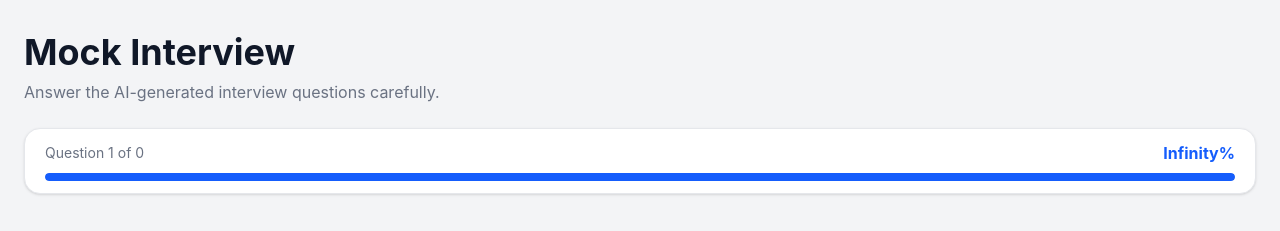
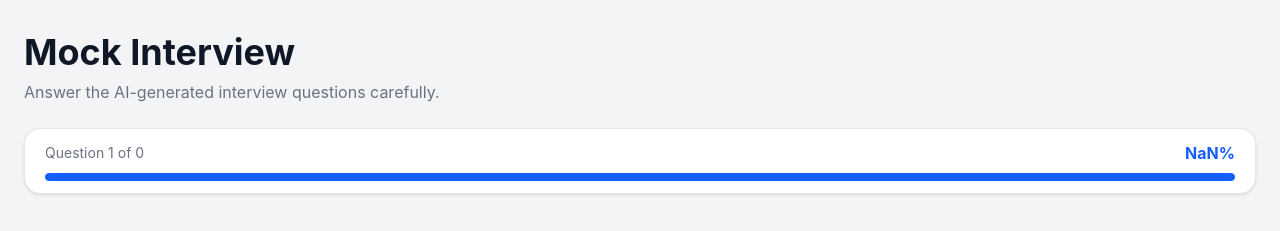
Before and after one commit to jitendrabisht147/PrepWise-AI, a React app in the folder Frontend/: page /mockinterview in a window 1280 px wide. Shown: the top 231 px of the page. Built offline with nearby package versions, Linux system fonts and the light colour scheme; the HTML template or start-up script is replaced by a standard one.

Commit message:
progress bar change

```diff
--- a/Frontend/src/Pages/MockInterview.jsx
+++ b/Frontend/src/Pages/MockInterview.jsx
@@ -11,7 +11,7 @@ const MockInterview = () => {
   const questions = location.state?.questions || [];
   const [question, setQuestion] = useState(1)
   const [answers, setAnswers] = useState(Array(questions.length).fill(''));
-  const progress = (question / questions.length) * 100;
+  const progress = ((question - 1) / questions.length) * 100;
   const navigate = useNavigate();
 
   return (
```
